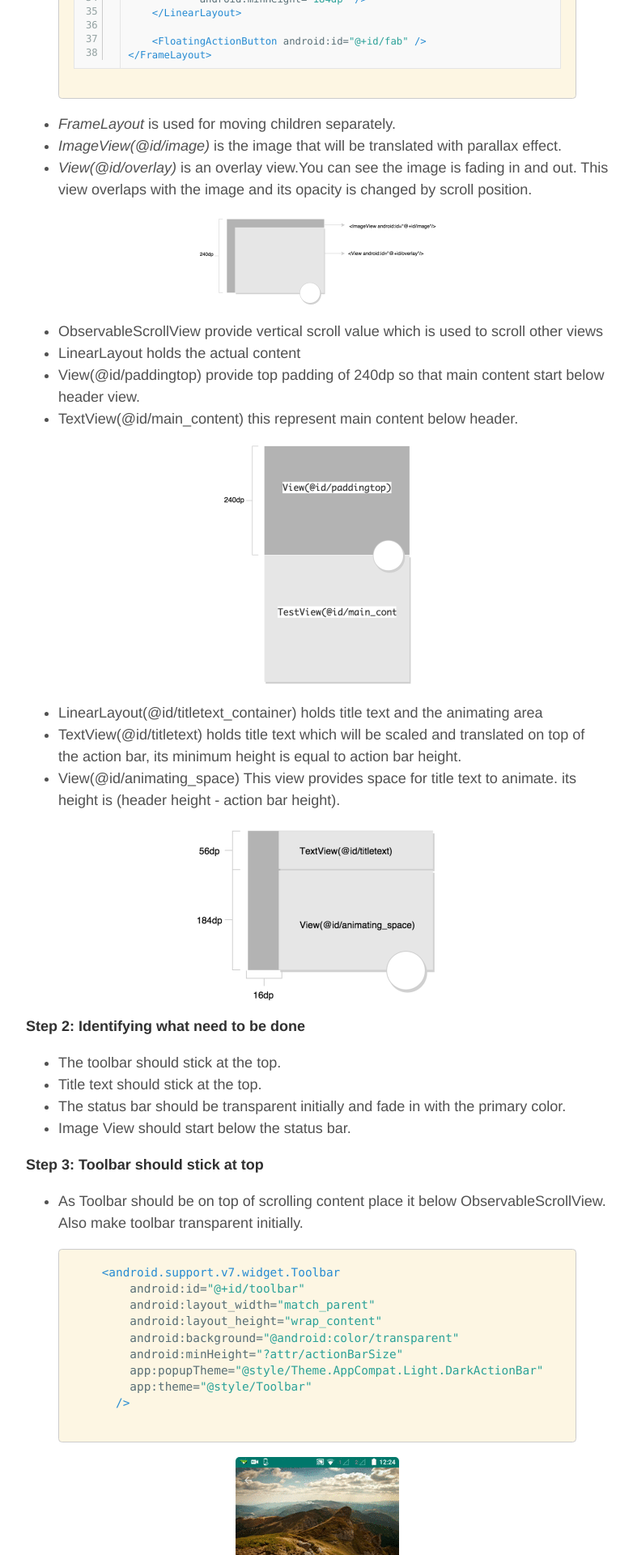
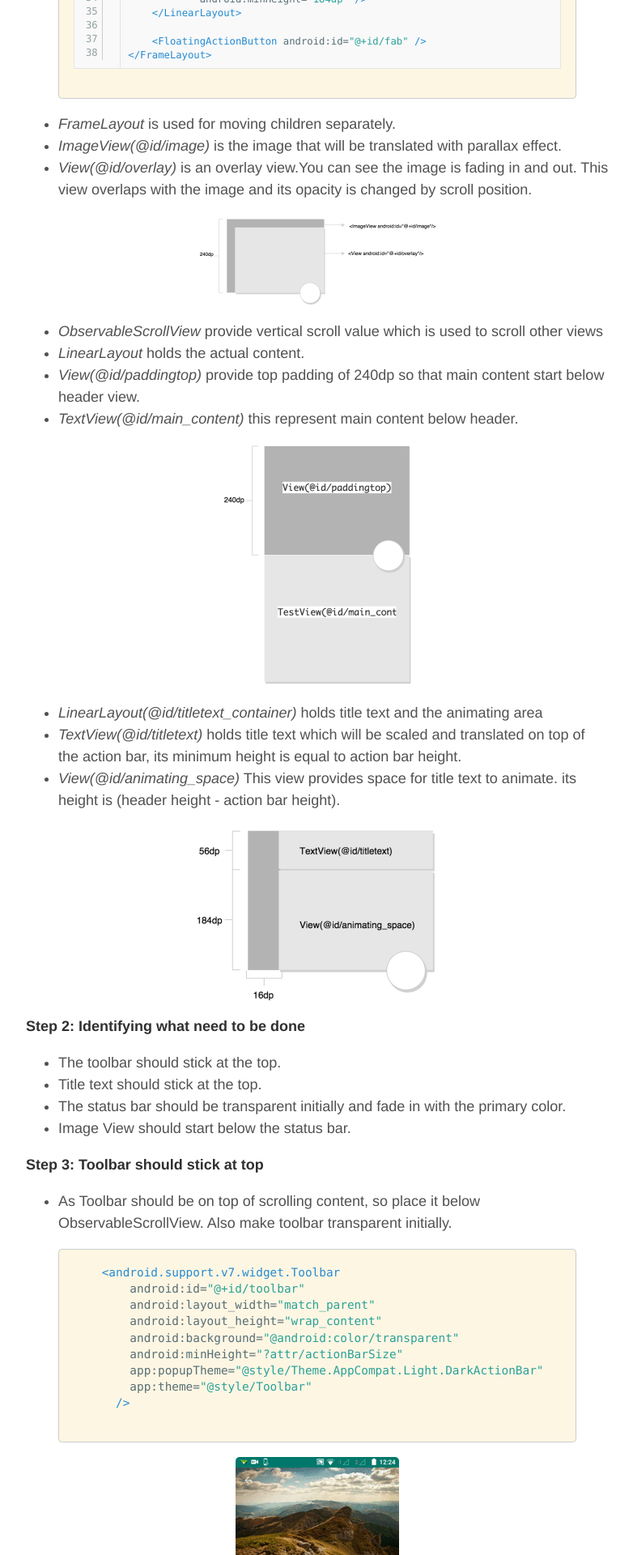
Before and after one commit to shekaroppo/shekar.github.io, a Jekyll site: the page built from _posts/2015-08-03-implementing-appbarlayout-with-scrollview.md, in a window 1280 px wide. Shown: the part 1898-3818 px from the top of the page at 81% size, without its empty margins (257-1039 px from the left). Built offline with Jekyll 4.4.1, drawn with Linux system fonts in a browser that asks for light colours; nearby versions of some CDN libraries; comment, search, counter and statistics services are not loaded.

Commit message:
content changes

```diff
--- a/_posts/2015-08-03-implementing-appbarlayout-with-scrollview.md
+++ b/_posts/2015-08-03-implementing-appbarlayout-with-scrollview.md
@@ -68,19 +68,19 @@ Let's see the basic structure of the this implementation.
 
 ![Output](/public/images/3.png){: .center-image }
 
-  * ObservableScrollView provide vertical scroll value which is used to
+  * *ObservableScrollView* provide vertical scroll value which is used to
     scroll other views
-  * LinearLayout holds the actual content
-  * View(@id/paddingtop) provide top padding of 240dp so that main content
+  * *LinearLayout* holds the actual content.
+  * *View(@id/paddingtop)* provide top padding of 240dp so that main content
     start below header view.
-  * TextView(@id/main_content) this represent main content below header.
+  * *TextView(@id/main_content)* this represent main content below header.
 
 ![Output](/public/images/4.png){: .center-image }
 
-  * LinearLayout(@id/titletext_container) holds title text and the
+  * *LinearLayout(@id/titletext_container)* holds title text and the
     animating area
-  * TextView(@id/titletext) holds title text which will be scaled and translated on top of the action bar, its minimum height is equal to action bar height.
-  * View(@id/animating_space) This view provides space for title text
+  * *TextView(@id/titletext)* holds title text which will be scaled and translated on top of the action bar, its minimum  height is equal to action bar height.
+  * *View(@id/animating_space)* This view provides space for title text
     to animate. its height is (header height - action bar height).
 
 ![Output](/public/images/5.png){: .center-image }
@@ -94,7 +94,7 @@ Let's see the basic structure of the this implementation.
 
 **Step 3: Toolbar should stick at top**
 
-  * As Toolbar should be on top of scrolling content place it below ObservableScrollView. Also make toolbar transparent initially.
+  * As Toolbar should be on top of scrolling content, so place it below ObservableScrollView. Also make toolbar transparent initially.
 
   {% highlight xml %}
     <android.support.v7.widget.Toolbar
@@ -120,7 +120,7 @@ Let's see the basic structure of the this implementation.
      </LinearLayout>
   {% endhighlight %}
 
- ![Output](/public/images/97.gif){: .center-image }
+ ![Output](/public/images/54.gif){: .center-image }
 
   * If user scrolled the content more then flexibleRange, change the Toolbar color to primary else keep it transparent.
 
@@ -137,7 +137,7 @@ Let's see the basic structure of the this implementation.
     }
  {% endhighlight %}
 
-   ![Output](/public/images/99.gif){: .center-image }
+   ![Output](/public/images/53.gif){: .center-image }
 
   **Step 4: Status bar color change**
 
--- a/_sass/_footer.scss
+++ b/_sass/_footer.scss
@@ -23,7 +23,8 @@
 
 footer {
   background-color: $footer-bg-color;
-  border-top: $footer-border-top;
+  border: $footer-border-top;
+
   color: $footer-color;
   font-size: $footer-font-size;
   font-weight: $footer-font-weight;
```
Also changed, not shown: 3 other files.
